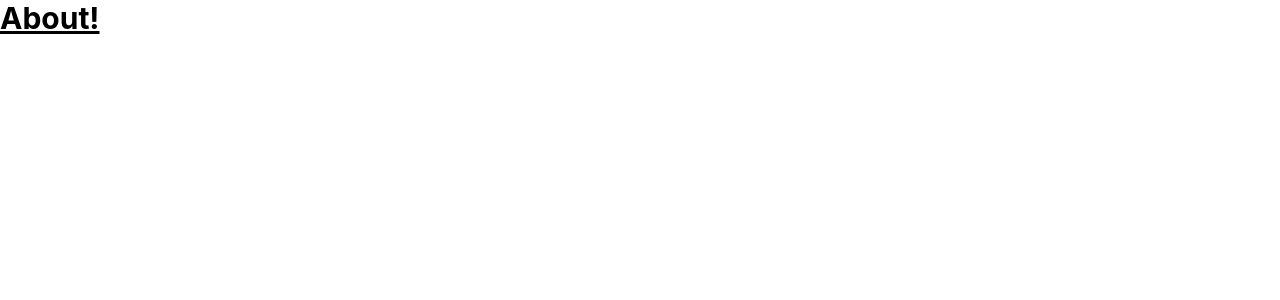
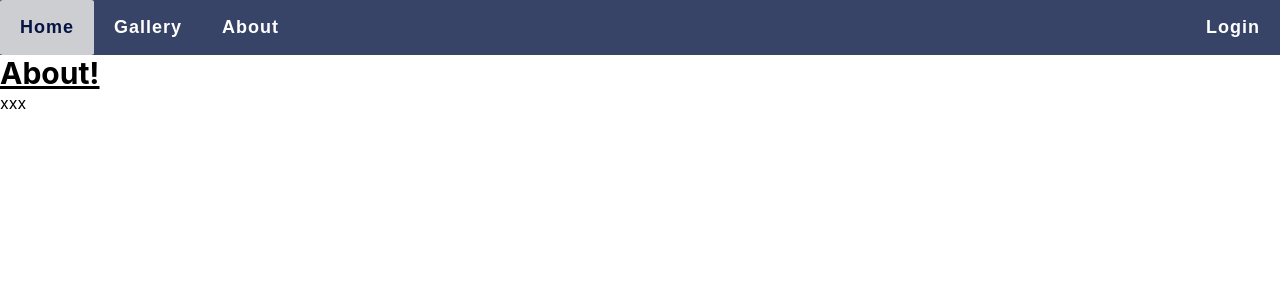
Before and after one commit to SerhatCelikk/CryptoBattlesWebsite, a Next.js app: page /about in a window 1280 px wide. Shown: the top 300 px of the page. Built offline with nearby package versions, Linux system fonts and the light colour scheme.

Commit message:
About1/component created

```diff
--- /dev/null
+++ b/components/about/about1.js
@@ -0,0 +1,9 @@
+import React from "react";
+
+
+const About1 = () => {
+    return(<p>xxx</p>
+    );
+};
+
+export default About1;
--- a/pages/about.js
+++ b/pages/about.js
@@ -1,9 +1,13 @@
 import React from "react";
+import StickyHeader from '../components/header/stickyheader';
+import About1 from '../components/about/about1';
 
 export default function About() {
   return (
     <div>
+      <StickyHeader />
       <h1 className="text-3xl font-bold underline">About!</h1>
+      <About1 />
     </div>
   );
 }
--- a/pages/gallery.js
+++ b/pages/gallery.js
@@ -1,8 +1,10 @@
 import React from "react";
+import StickyHeader from '../components/header/stickyheader'
 
 export default function Gallery() {
     return (
         <div>
+        <StickyHeader />
         <h1 className="text-3xl font-bold underline">Gallery!</h1>
         </div>
     );
```
